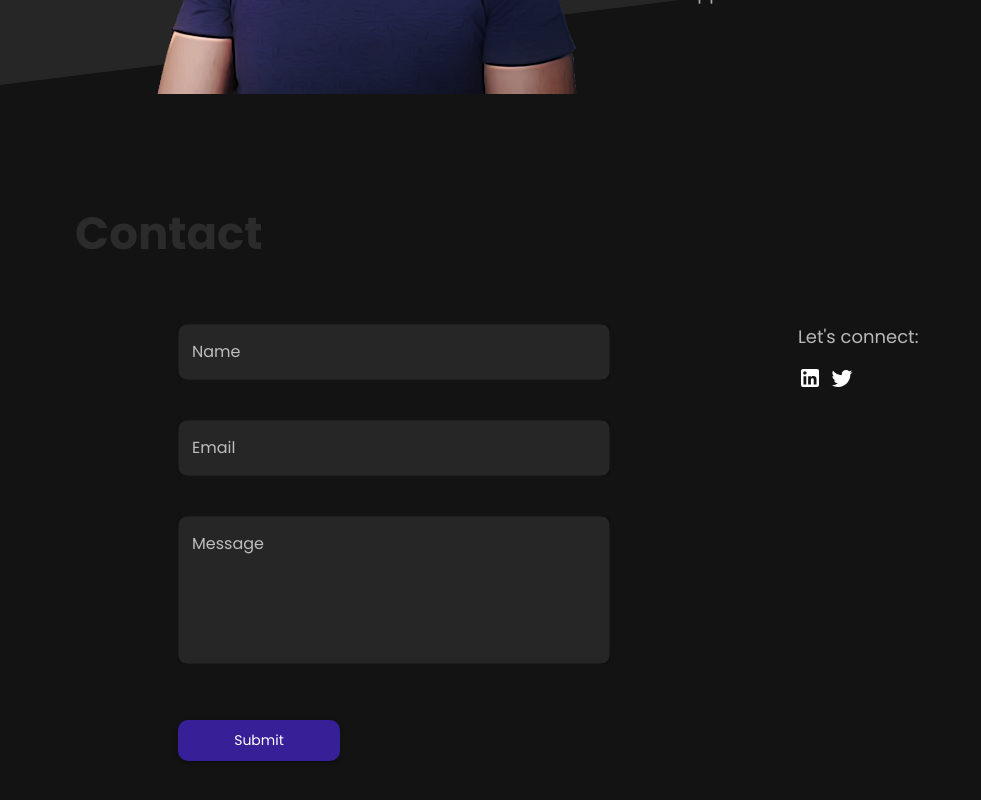
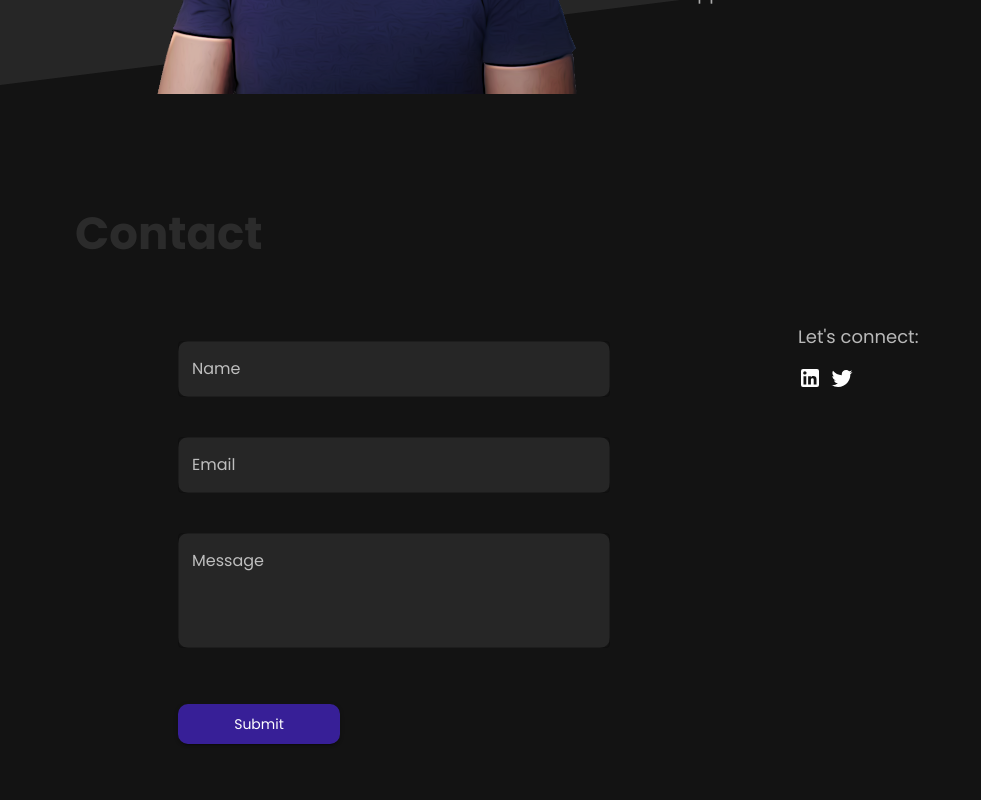
Before and after one commit to garzo94/Portafolio, a React (Vite) app: page / in a window 1280 px wide. Shown: the part 1555-2355 px from the top of the page, without its empty margins (0-981 px from the left). Built offline with nearby package versions, Linux system fonts and the light colour scheme; no server answers.

Commit message:
more changes

```diff
--- a/src/App.css
+++ b/src/App.css
@@ -247,12 +247,21 @@ body {
   background-color: rgba(255,255,255,0.1)!important;
 }
 
+.css-1636szt,
+.css-1636szt {
+  color:rgba(255,255,255,0.5)!important
+}
+
 .css-1fxidf9-MuiInputBase-root-MuiOutlinedInput-root.Mui-focused .MuiOutlinedInput-notchedOutline, .css-1gyvls5-MuiInputBase-root-MuiOutlinedInput-root.Mui-focused .MuiOutlinedInput-notchedOutline, .css-1bym9d6-MuiInputBase-root-MuiOutlinedInput-root-MuiSelect-root.Mui-focused .MuiOutlinedInput-notchedOutline{
   border-color: #371F97 !important;
 }
 
 .css-igs3ac, .css-1h2fbek.Mui-focused .MuiOutlinedInput-notchedOutline, .css-1naj8am.Mui-focused .MuiOutlinedInput-notchedOutline, .css-1naj8am.Mui-focused .MuiOutlinedInput-notchedOutline, .css-1azwe2k.Mui-focused .MuiOutlinedInput-notchedOutline {
   border-color: #371F97 !important;
+}
+
+.css-1fxidf9-MuiInputBase-root-MuiOutlinedInput-root, .css-1azwe2k{
+  padding:0 !important;
 }
 
 /* ##### Responsive #####*/
--- a/src/Sections/About.tsx
+++ b/src/Sections/About.tsx
@@ -51,7 +51,7 @@ export default function About() {
           justifyContent: "center",
           flexDirection: { lg: "row", md: "row", sm: "column", xs: "column" },
           pt: { lg: 0, md: 5, sm: 0 },
-          pb: { lg: 5, md: 15, sm: 12, xs: 12 },
+          pb: { lg: 5, md: 15, sm: 12, xs: 14 },
         }}
       >
         <Box
--- a/src/Sections/Contact.tsx
+++ b/src/Sections/Contact.tsx
@@ -182,9 +182,8 @@ export default function Contact() {
               inputProps={{
                 style: {
                   backgroundColor: "#262626",
-                  margin: 0,
-                  padding: 0,
                   color: "#fff",
+                  borderRadius: "10px",
                 },
               }}
               InputLabelProps={{
@@ -194,7 +193,6 @@ export default function Contact() {
                 borderRadius: "10px",
                 border: "none",
                 width: { lg: "80%", md: "82%", sm: "100%" },
-                backgroundColor: "#262626",
               }}
               value={formik.values.message}
               onChange={formik.handleChange}
```
